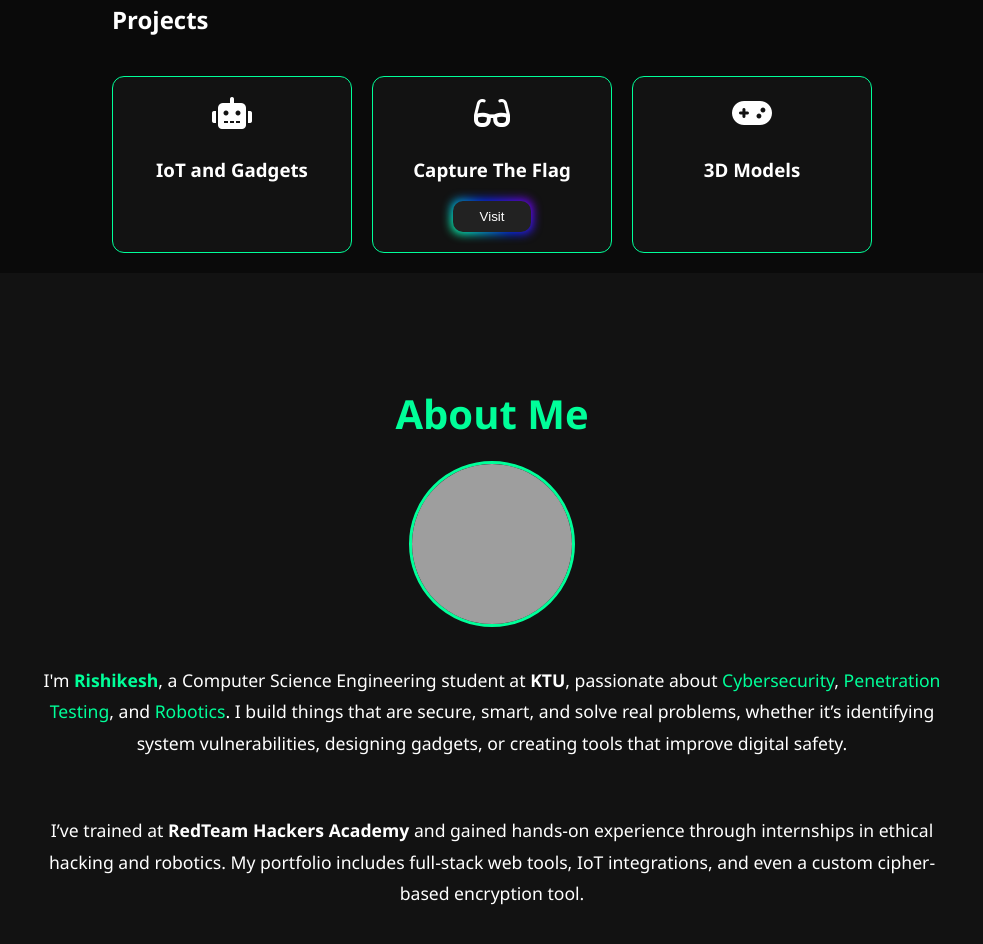
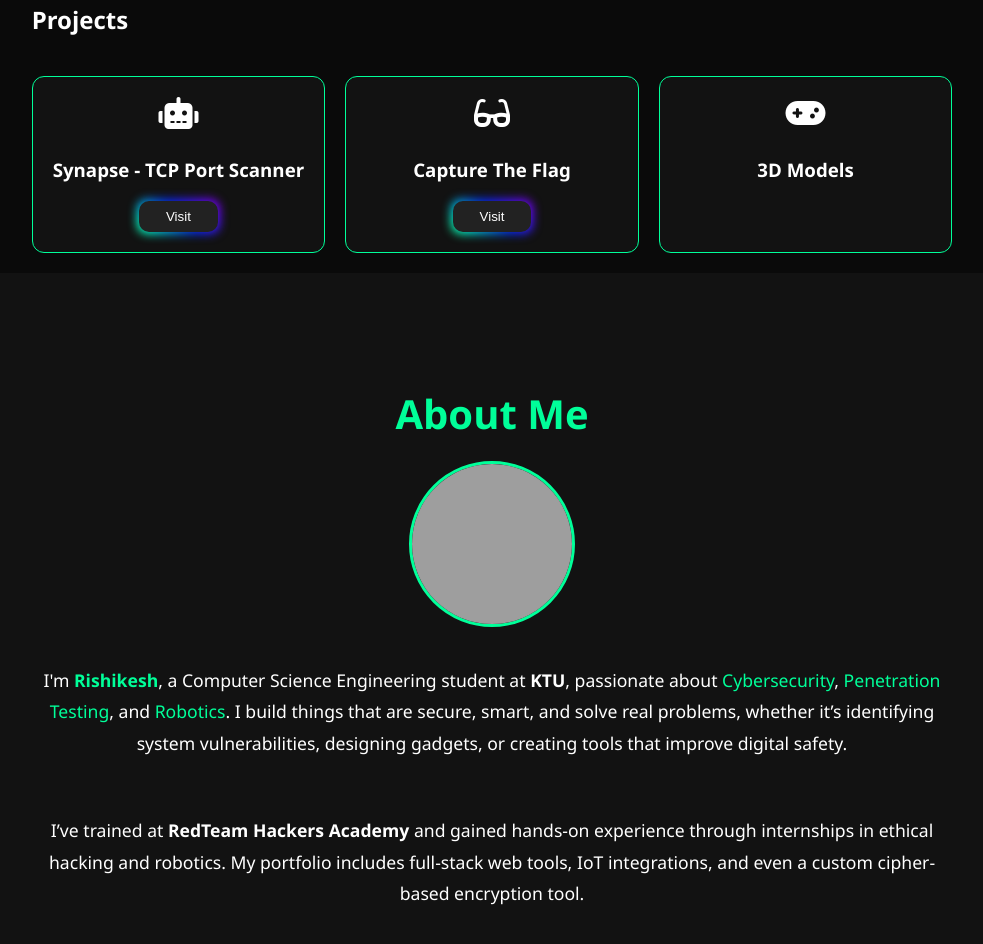
Before and after one commit to Rishikesh-M/Portfolio, a plain HTML site: page index.html in a window 1280 px wide. Shown: the part 1282-2226 px from the top of the page, without its empty margins (148-1131 px from the left). Drawn offline with nearby package versions, Linux system fonts and the light colour scheme; grey boxes are pictures that could not be loaded.

Commit message:
Update index.html

```diff
--- a/index.html
+++ b/index.html
@@ -219,7 +219,8 @@
       <div class="tools">
         <div class="card">
           <i class="fas fa-robot"></i>
-          <h3>IoT and Gadgets</h3>
+          <h3>Synapse - TCP Port Scanner</h3>
+          <button class="active-btn" onclick="TravelOver('synapse')">Visit</button>
         </div>
         <div class="card">
           <i class="fas fa-glasses"></i>
@@ -300,6 +301,9 @@ function TravelOver(par) {
   else if (par == 'ctf') {
     window.location.href = 'https://tryhackme.com/p/keshr';
   }
+  else if (par == 'synapse') {
+    window.location.href = 'https://github.com/Rishikesh-m/Synapse';
+  }
   else if (par == 'antm') {
     window.location.href = '';
   }
```
